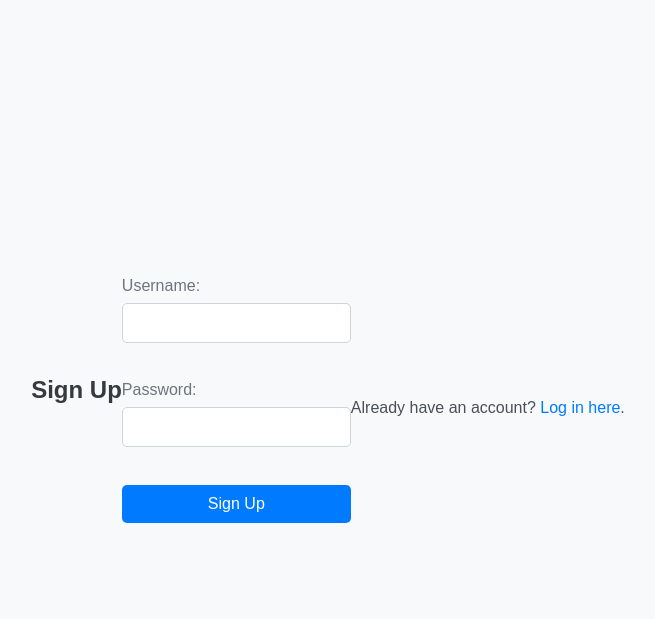
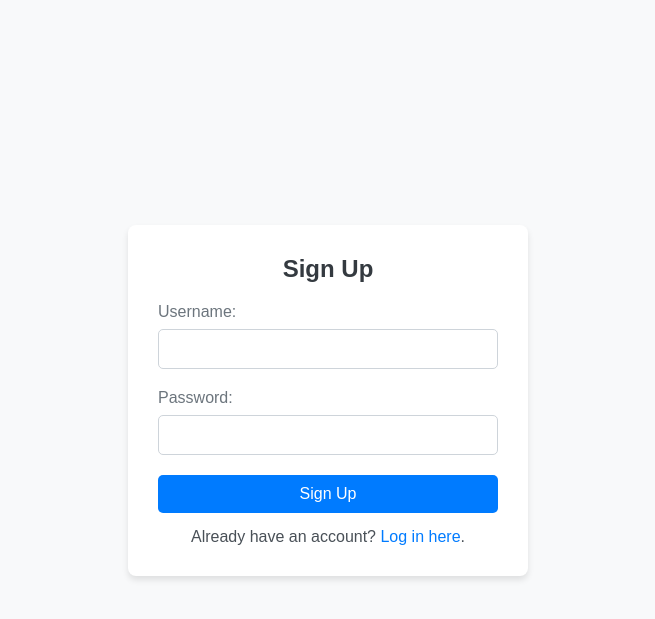
Before and after one commit to yogirajmagar07/Secure-and-Shortest-Path-Using-ML, a Flask app: page /signup in a window 1280 px wide. Shown: the top 619 px of the page, without its empty margins (312-967 px from the left). Run offline with Flask 3, Linux system fonts and the light colour scheme.

Commit message:
Update signup.html

```diff
--- a/templates/signup.html
+++ b/templates/signup.html
@@ -6,12 +6,13 @@
     <link rel="stylesheet" href="{{ url_for('static', filename='style.css') }}">
 </head>
 <body>
+    <div class="container">
         <h2>Sign Up</h2>
         <form method="post">
             <label for="username">Username:</label>
-        <input type="text" name="username" required><br>
+            <input type="text" name="username" required>
             <label for="password">Password:</label>
-        <input type="password" name="password" required><br>
+            <input type="password" name="password" required>
             <button type="submit">Sign Up</button>
         </form>
         <p>Already have an account? <a href="{{ url_for('login') }}">Log in here</a>.</p>
@@ -24,5 +25,6 @@
                 </ul>
             {% endif %}
         {% endwith %}
+    </div>
 </body>
 </html>
```
Lines whose indentation alone changed are shown as unchanged.
